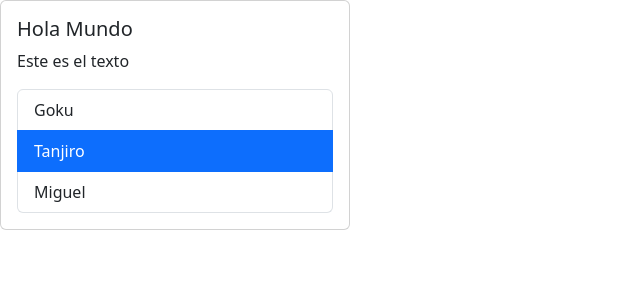
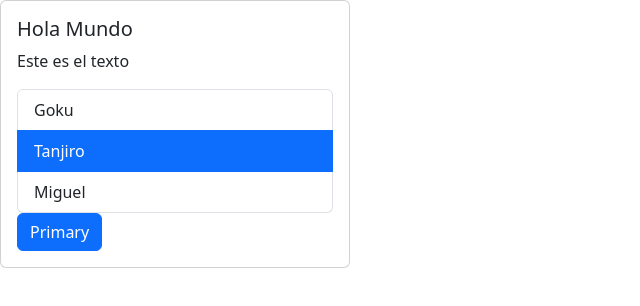
Before and after one commit to MiguelSanchezCuello/hm-react-app, a React (Vite) app: page / in a window 1280 px wide. Shown: the top 306 px of the page, without its empty margins (0-640 px from the left). Built offline with nearby package versions, Linux system fonts and the light colour scheme.

Commit message:
Today was just a day of rewatching some of the vids

```diff
--- a/src/App.tsx
+++ b/src/App.tsx
@@ -2,16 +2,29 @@ import Card, { CardBody } from "./components/Card";
 import List from "./components/List";
 
 function App() {
-  const list = ["Goku", "Tanjiro", "Miguel"];
+  const list: string[] = ["Goku", "Tanjiro", "Miguel"];
+  let btnClass: string = "btn btn-primary";
 
   const handleSelect = (elemento: string) => {
     console.log("imprimiendo :" + elemento);
   };
+
+  const contenido = list.length ? (
+    <List data={list} onSelect={handleSelect} />
+  ) : (
+    "Sin elementos para mostrar"
+  );
+
+  const handleClick = () => {
+    btnClass = "btn btn-secondary"
+  }
+
   return (
     <Card>
       {/* {list.length !== 0 && "mi lista"}  ejemplo de como funciona un valor falsy */}
       <CardBody title="Hola Mundo" text="Este es el texto" />
-      <List data={list} onSelect={handleSelect} />
+      {contenido}
+      <button type="button" className={btnClass} onClick={handleClick}>Primary</button>
     </Card>
   );
 }
```
